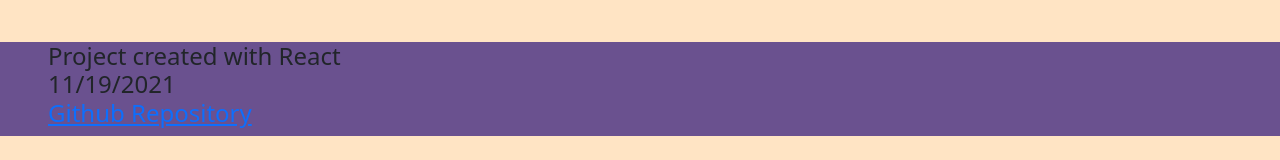
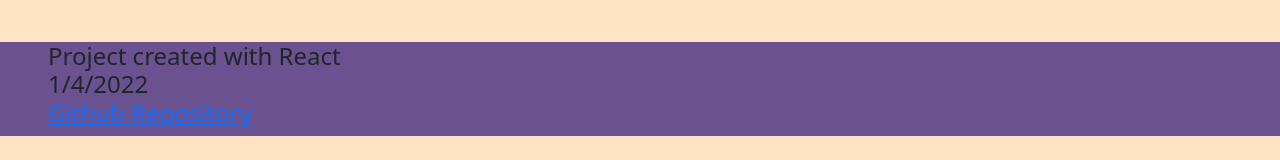
Before and after one commit to andrew-m94/LunchRunnerFrontend_, a React (Create React App) app: page / in a window 1280 px wide. Shown: the part 664-824 px from the top of the page. Built offline with nearby package versions, Linux system fonts and the light colour scheme; a web font is replaced by a local one.

Commit message:
Updated footer content

```diff
--- a/src/components/Footer/Footer.jsx
+++ b/src/components/Footer/Footer.jsx
@@ -6,8 +6,8 @@ const Footer = () => {
         <footer className="footer">
             <h4>
                 <div>Project created with React</div>
-                <div>11/19/2021</div>
-                <a href="https://github.com/andrew-m94/ReactMusicLibrary_">Github Repository</a>
+                <div>1/4/2022</div>
+                <a class="footer-link" href="https://github.com/andrew-m94/ReactMusicLibrary_">Github Repository</a>
             </h4>
         </footer>
     )
```
